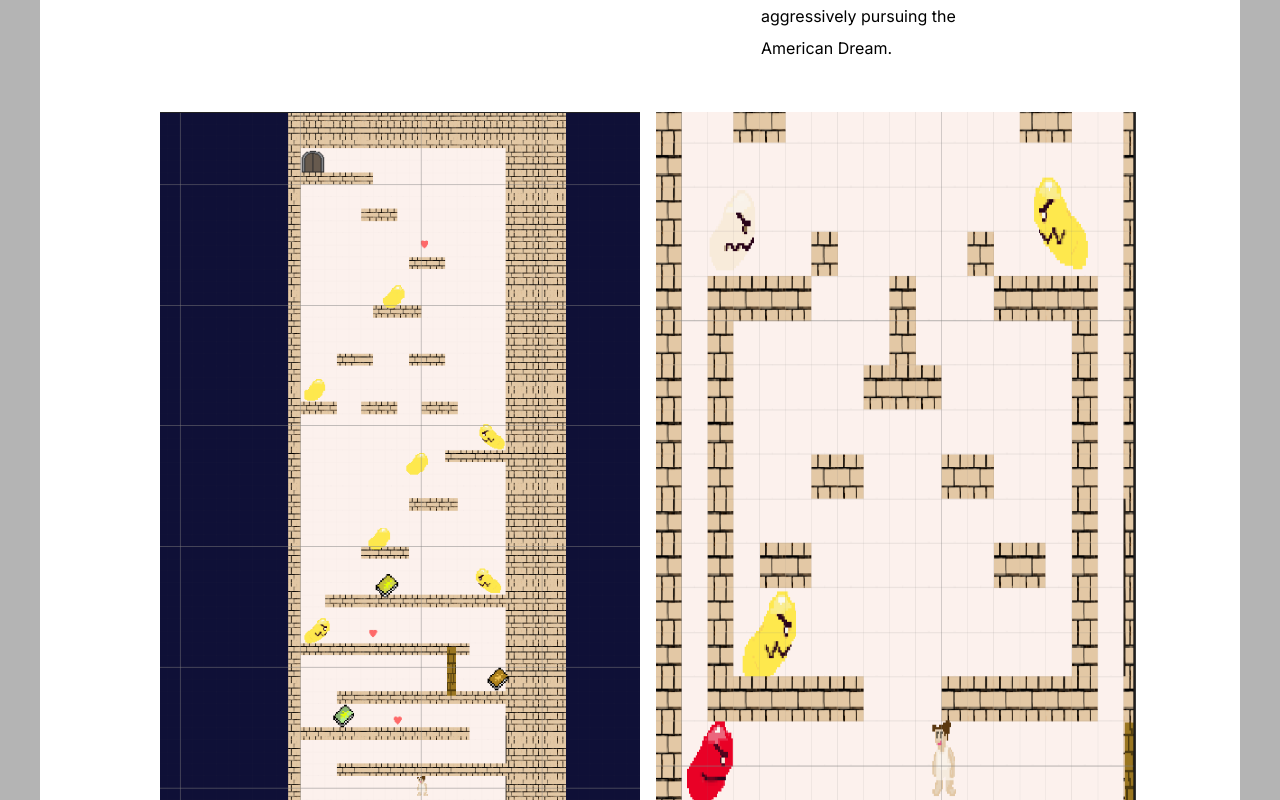
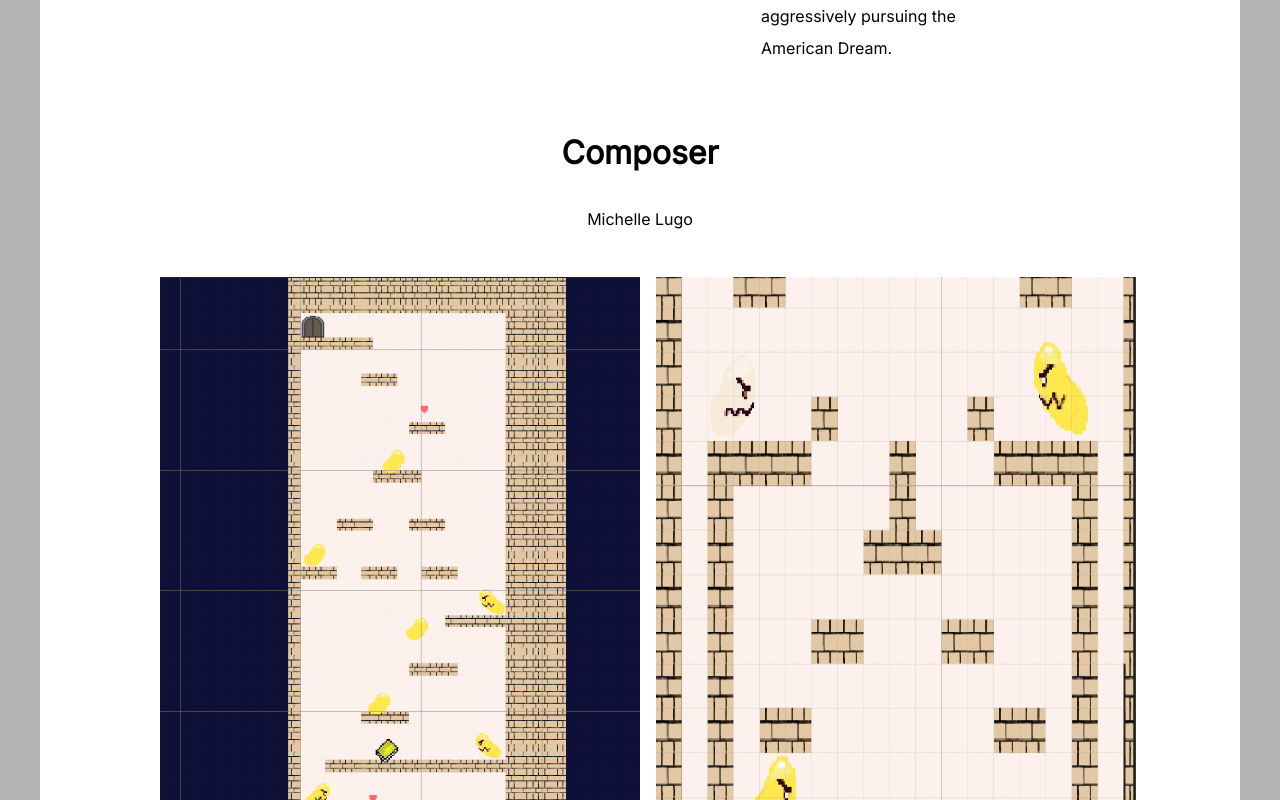
Before and after one commit to chrisabrams/jellydragongame-website, a Next.js app: page / in a window 1280 px wide. Shown: the part 2760-3560 px from the top of the page. Built offline with nearby package versions, Linux system fonts and the light colour scheme.

Commit message:
add composer

```diff
--- a/pages/index.js
+++ b/pages/index.js
@@ -67,6 +67,12 @@ const P2 = styled(StyledP)`
   max-width: 640px;
 `
 
+const P3 = styled.p`
+  display: flex;
+  flex: 1 1 100%;
+  justify-content: center;
+`
+
 export default function IndexPage() {
   return (
     <Container>
@@ -109,6 +115,11 @@ export default function IndexPage() {
       </StyledBox>
 
       <StyledBox>
+        <StyledH1>Composer</StyledH1>
+        <P3>Michelle Lugo</P3>
+      </StyledBox>
+
+      <StyledBox>
         <img src="/img/screenshot_02.png" width={480} />
         <img src="/img/screenshot_03.png" width={480} />
       </StyledBox>
```
